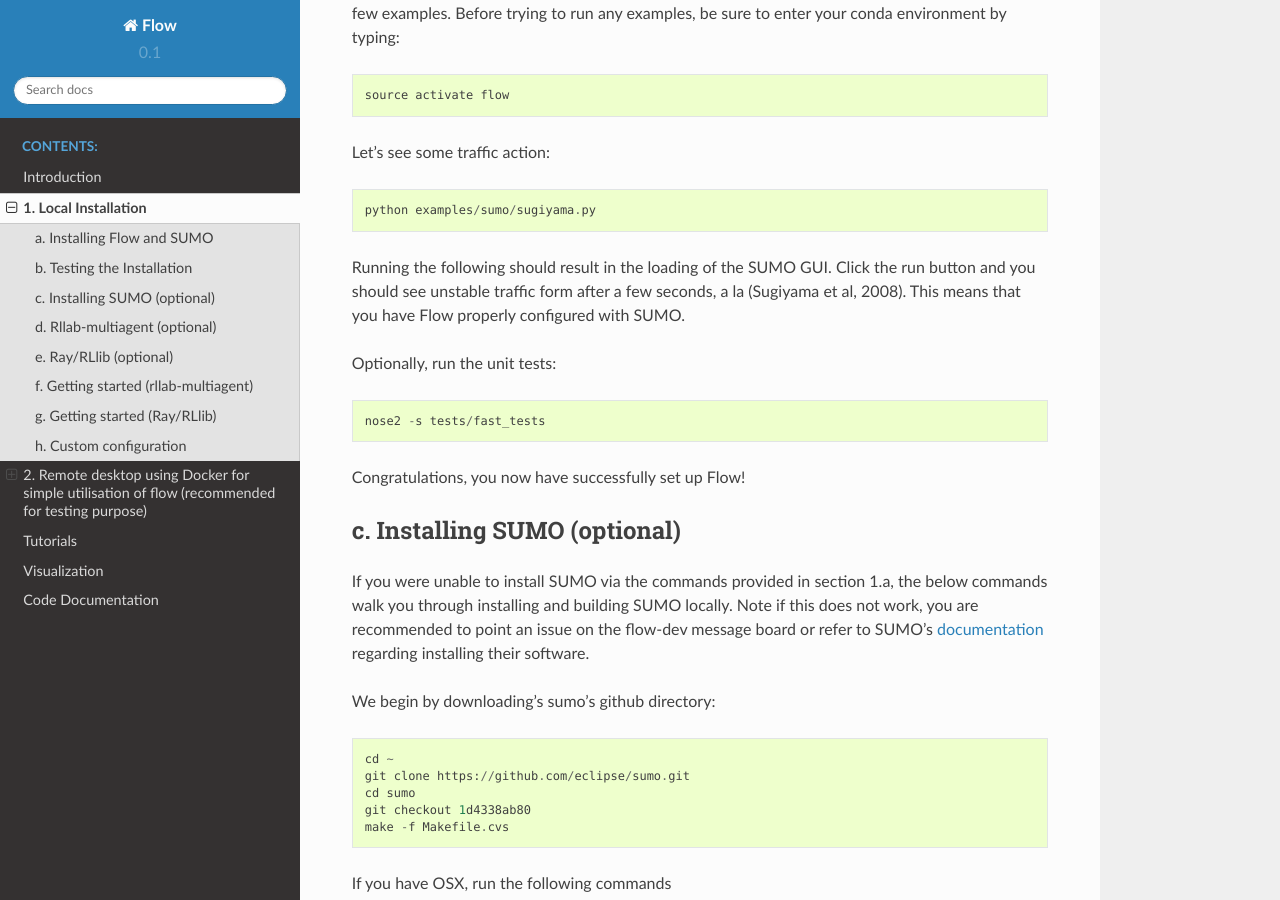
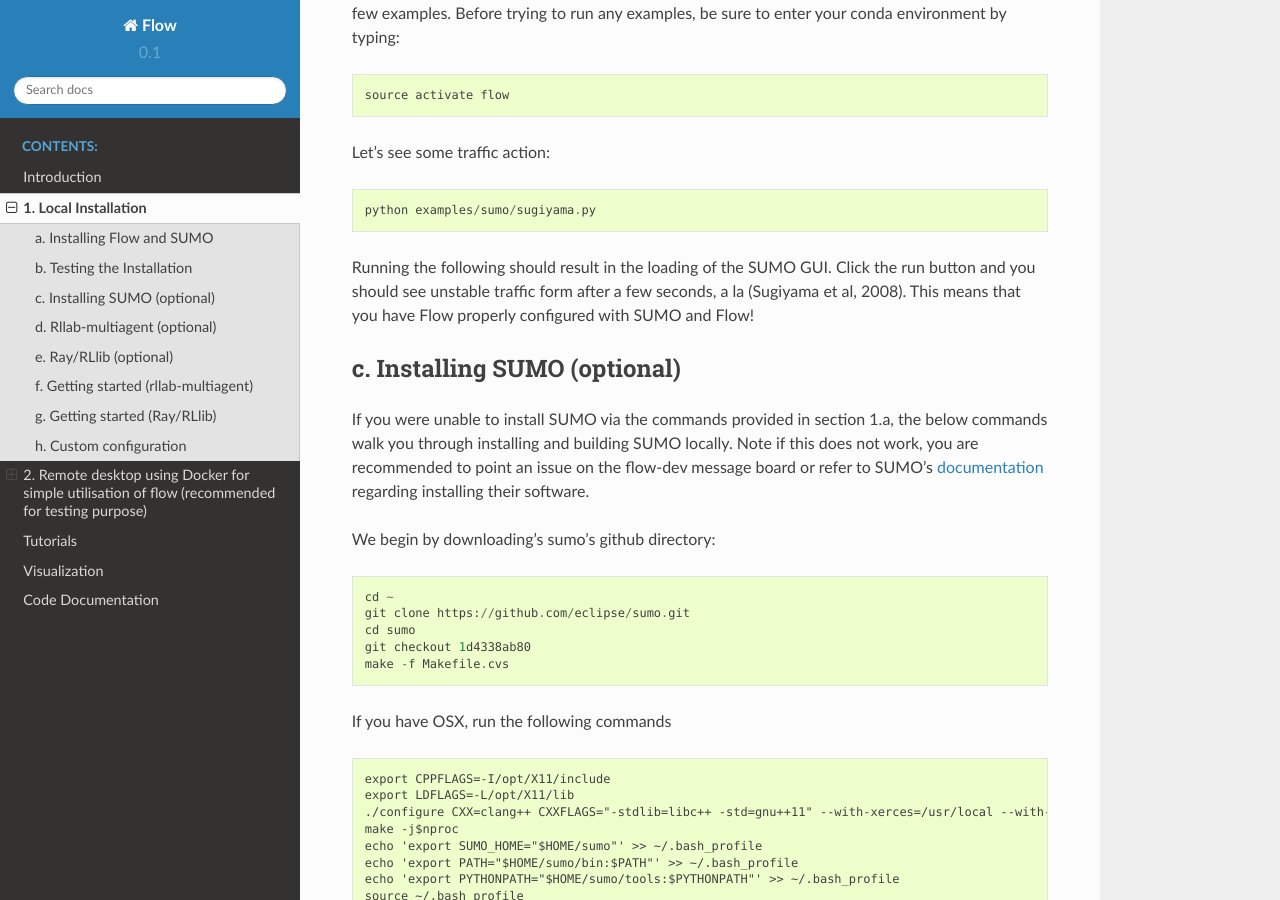
Before and after one commit to flow-project/flow, a Sphinx documentation site: the page built from docs/source/flow_setup.rst, in a window 1280 px wide and 900 px high, scrolled down 2051 px. Built offline with Sphinx 7.4.7 and the Read the Docs theme 2.0.0, drawn with Linux system fonts in a browser that asks for light colours; formulas are drawn with MathJax 3.

Commit message:
removed nose tests

```diff
--- a/docs/source/flow_setup.rst
+++ b/docs/source/flow_setup.rst
@@ -93,15 +93,7 @@
 Running the following should result in the loading of the SUMO GUI.
 Click the run button and you should see unstable traffic form after a
 few seconds, a la (Sugiyama et al, 2008). This means that you have Flow
-properly configured with SUMO.
-
-Optionally, run the unit tests:
-
-::
-
-    nose2 -s tests/fast_tests
-
-Congratulations, you now have successfully set up Flow!
+properly configured with SUMO and Flow!
 
 c. Installing SUMO (optional)
 =============================
```
